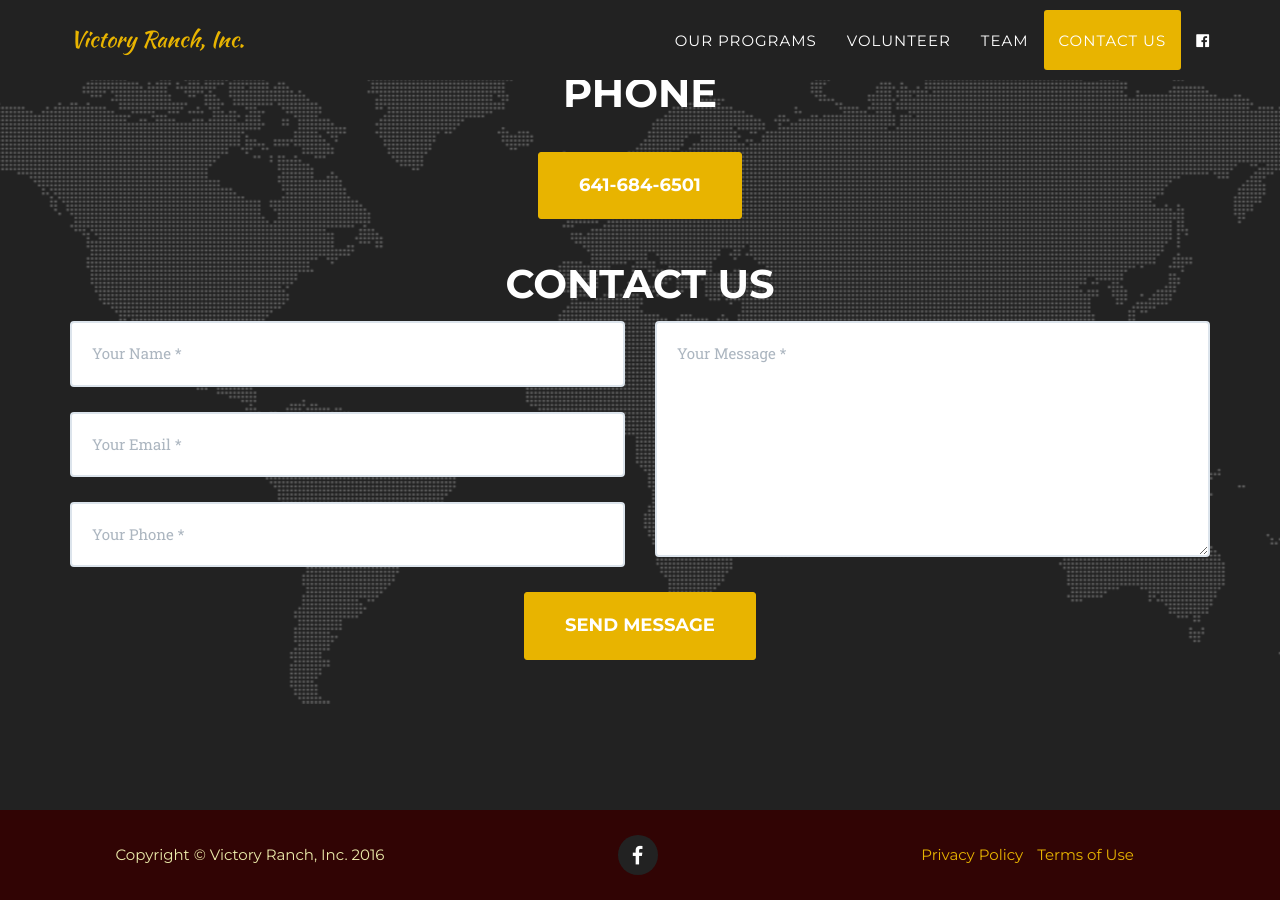
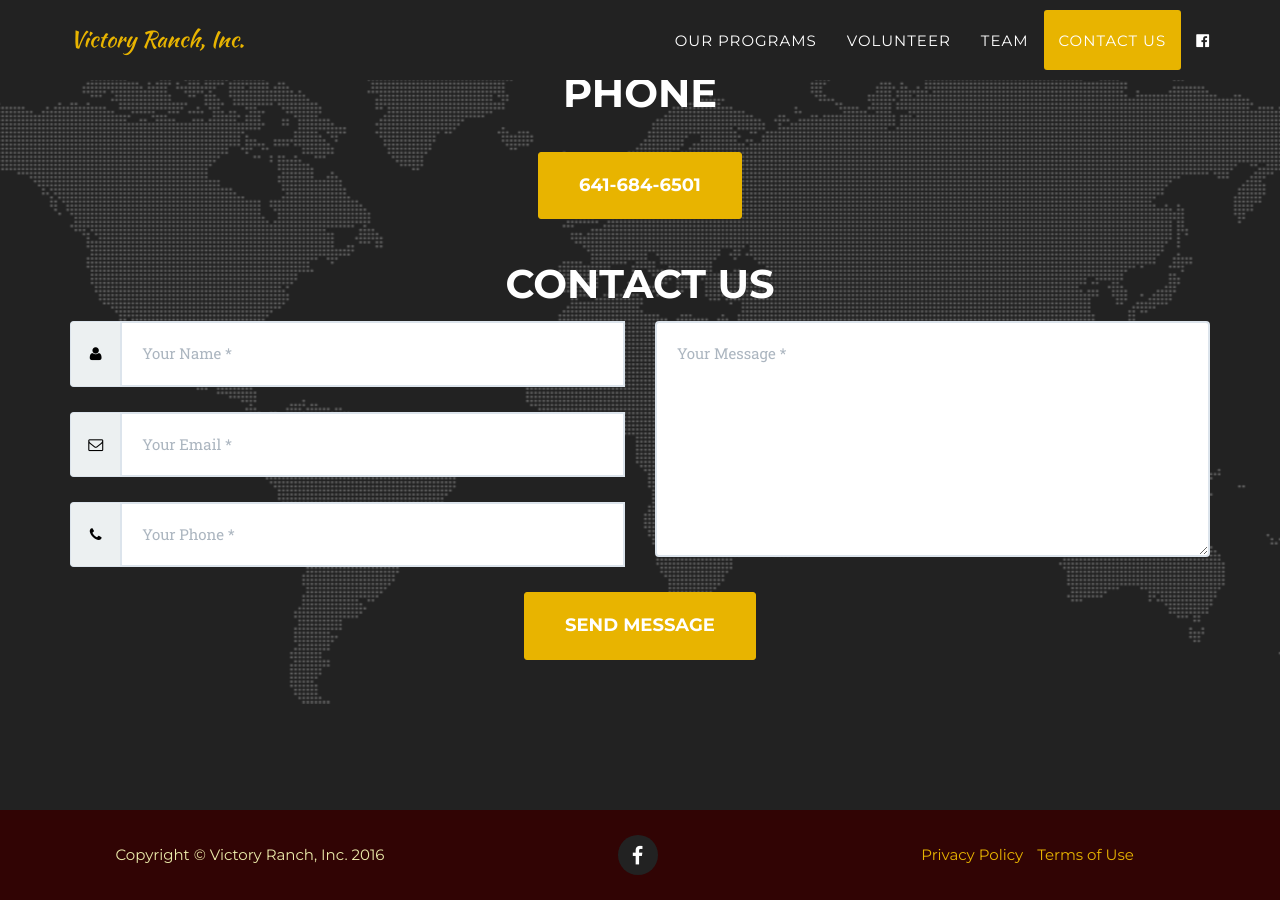
Before and after one commit to TirelessWake/victoryranchiowa, a Jekyll site: the page built from index.html, in a window 1280 px wide and 900 px high, scrolled down 5533 px. Built offline with Jekyll 4.4.1, drawn with Linux system fonts in a browser that asks for light colours; some web fonts are replaced.

Commit message:
updated contact to use formspree.io as recommended by IzaakBeekman zbeekman.github.io

```diff
--- a/_includes/contact.html
+++ b/_includes/contact.html
@@ -19,25 +19,46 @@
             </div>
             <div class="row">
   <div class="col-lg-12">
-                    <form name="sentMessage" id="contactForm" novalidate>
+    <form name="sentMessage" id="contactForm">
       <div class="row">
         <div class="col-md-6">
-                                <div class="control-group form-group">
-                                    <input type="text" class="form-control" placeholder="Your Name *" id="name" required data-validation-required-message="Please enter your name.">
-                                    <p class="help-block text-danger"></p>
-                                </div>
-                                <div class="control-group form-group">
-                                    <input type="email" class="form-control" placeholder="Your Email *" id="email" required data-validation-required-message="Please enter your email address.">
-                                    <p class="help-block text-danger"></p>
-                                </div>
-                                <div class="control-group form-group">
-                                    <input type="tel" class="form-control" placeholder="Your Phone *" id="phone" required data-validation-required-message="Please enter your phone number.">
+          <div class="form-group">
+            <div class="input-group">
+            <span class="input-group-addon"><i class="fa fa-user fa-fw" style="color:black"></i></span>
+                        <input type="text" class="form-control"
+                        placeholder="Your Name *" id="name" required
+                        data-validation-required-message="Please enter your name.">
                         <p class="help-block text-danger"></p>
             </div>
           </div>
+          <div class="form-group">
+            <div class="input-group">
+            <span class="input-group-addon"><i class="fa fa-envelope-o fa-fw" style="color:black"></i></span>
+                        <input type="email" class="form-control"
+                        placeholder="Your Email *" id="email" required
+                        data-validation-required-message="Please enter your email address.">
+                        <p class="help-block text-danger"></p>
+            </div>
+          </div>
+          <div class="form-group">
+            <div class="input-group">
+            <span class="input-group-addon"><i class="fa fa-phone fa-fw" style="color:black"></i></span>
+                        <input type="tel"
+                   class="form-control"
+                   placeholder="Your Phone *"
+                   id="phone" required
+                   data-validation-required-message="Please enter your phone number.">
+            <input type="text" id="_gotcha" style="display:none" />
+                        <p class="help-block text-danger"></p>
+            </div>
+          </div>
+        </div>
         <div class="col-md-6">
-                                <div class="control-group form-group">
-                                    <textarea class="form-control" placeholder="Your Message *" id="message" required data-validation-required-message="Please enter a message."></textarea>
+          <div class="form-group">
+            <textarea class="form-control"
+                placeholder="Your Message *" id="message"
+                required
+                data-validation-required-message="Please enter a message."></textarea>
                         <p class="help-block text-danger"></p>
           </div>
         </div>
--- a/js/contact_me.js
+++ b/js/contact_me.js
@@ -11,6 +11,7 @@ $(function() {
             var name = $("input#name").val();
             var email = $("input#email").val();
             var phone = $("input#phone").val();
+	    var gotcha = $("input#_gotcha").val();
             var message = $("textarea#message").val();
             var firstName = name; // For Success/Failure Message
             // Check for white space in name for Success/Fail message
@@ -18,29 +19,35 @@ $(function() {
                 firstName = name.split(' ').slice(0, -1).join(' ');
             }
             $.ajax({
-                url: "././mail/contact_me.php",
-                type: "POST",
+                url: "//formspree.io/info@victoryranchiowa.org",
+                method: "POST",
                 data: {
                     name: name,
                     phone: phone,
                     email: email,
-                    message: message
+                    message: message,
+		    _gotcha: gotcha
                 },
+		dataType: "json",
                 cache: false,
-                success: function() {
+                success: function(data) {
                     // Success message
                     $('#success').html("<div class='alert alert-success'>");
                     $('#success > .alert-success').html("<button type='button' class='close' data-dismiss='alert' aria-hidden='true'>&times;")
                         .append("</button>");
                     $('#success > .alert-success')
-                        .append("<strong>Your message has been sent. </strong>");
+                        .append("<strong>")
+		    $('#success > .alert-success')
+                        .append(firstName)
+		    $('#success > .alert-success')
+                        .append(", thank you for your message.</strong>");
                     $('#success > .alert-success')
                         .append('</div>');
 
                     //clear all fields
                     $('#contactForm').trigger("reset");
                 },
-                error: function() {
+                error: function(err) {
                     // Fail message
                     $('#success').html("<div class='alert alert-danger'>");
                     $('#success > .alert-danger').html("<button type='button' class='close' data-dismiss='alert' aria-hidden='true'>&times;")
```
Lines whose indentation alone changed are shown as unchanged.
